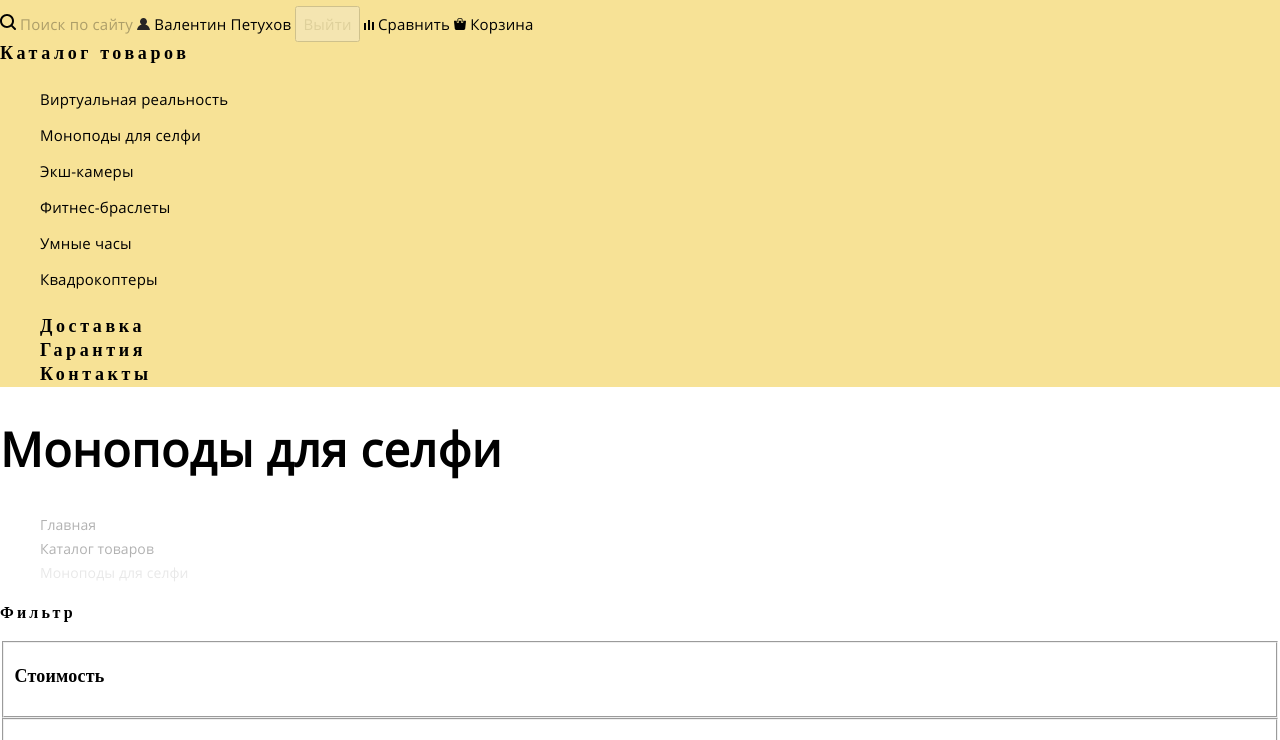
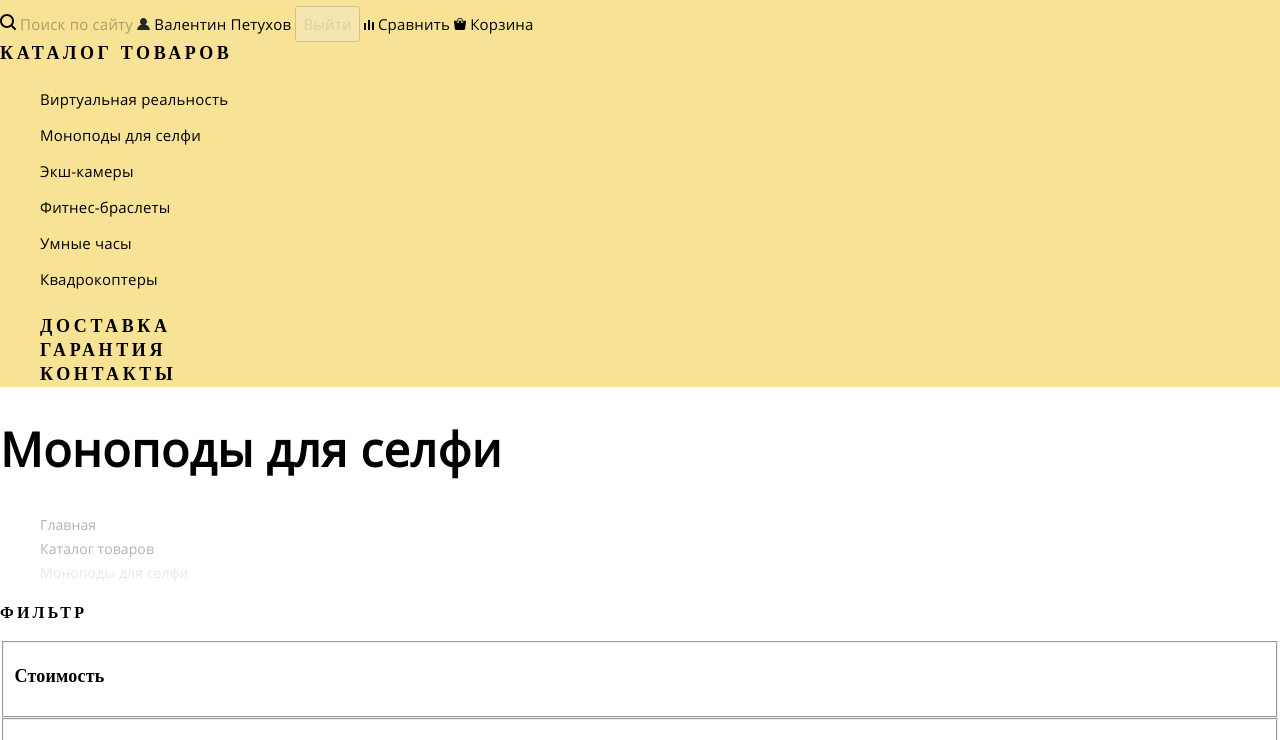
Before and after one commit to PlahtijVadim/953649-device-24, a plain HTML site: page catalog.html in a window 1280 px wide. Shown: the part 38-778 px from the top of the page. Drawn offline with nearby package versions, Linux system fonts and the light colour scheme; files whose address does not match are found by name.

Commit message:
Update catalog.html

```diff
--- a/catalog.html
+++ b/catalog.html
@@ -24,7 +24,7 @@
            <a href="basket.html">Корзина</a>
          </div>
     <div class="site-navigation">
-         <a  class="button" href="catalog.html">Каталог товаров</a>
+         <a  class="button" href="catalog.html">КАТАЛОГ ТОВАРОВ</a>
        <ul class="catalog-lists">
            <li><a href="#">Виртуальная реальность</a></li>
            <li><a href="#">Моноподы для селфи</a></li>
@@ -34,9 +34,9 @@
            <li><a href="#">Квадрокоптеры</a></li>
          </ul>
        <ul class="catalog-navigation">
-         <li><a href="#">Доставка</a></li>
-         <li><a href="#">Гарантия</a></li>
-         <li><a href="#">Контакты</a></li>
+         <li><a href="#">ДОСТАВКА</a></li>
+         <li><a href="#">ГАРАНТИЯ</a></li>
+         <li><a href="#">КОНТАКТЫ</a></li>
        </ul>
      </div>
   </nav>
@@ -49,7 +49,7 @@
   <li class="breadcrumbs-current"> Моноподы для селфи</li>
 </ul>
 <section class="filters">
-  <h3>Фильтр</h3>
+  <h3>ФИЛЬТР</h3>
   <form class="filter" method="get" action="https://echo.htmlacademy.ru">
     <fieldset><p class="filter-types">Стоимость</p>
       </fieldset>
@@ -90,11 +90,11 @@
   <label for="filter-Bluetooth-no">Нет</label></li>
 </ul>
 </fieldset>
-<button type="submit" class="filter-button">Показать</button>
+<button type="submit" class="filter-button">ПОКАЗАТЬ</button>
   </form>
   </section>
 <section class="monopod-types">
-  <h3>Сортировка</h3>
+  <h3>СОРТИРОВКА</h3>
   <ul class="sorting-type">
 <li><a href="#">По цене</a></li>
 <li><a href="#">По типу</a></li>
@@ -125,7 +125,7 @@
     </ul>
     <div class="page">
     <button class="button gallery-button gallery-button-back"
-    type="button">Назад</button>
+    type="button">НАЗАД</button>
     <ul class="pages">
       <li><button class="button gallery-button gallery-button-page1"
           type="button">1</button></li>
@@ -135,7 +135,7 @@
           type="button">3</button></li>
   </ul>
     <button class="button gallery-button gallery-button-next"
-    type="button">Вперед</button>
+    type="button">ВПЕРЕД</button>
   </div>
     </main>
     <footer class="Main-footer">
@@ -152,9 +152,9 @@
       </div>
   <p class="contacts">г. Москва, ул. Строителей, 15</p>
   <ul class="footer-navigation">
-  <li><a href="delivery.html">Доставка</a></li>
-  <li><a href="warranty.html">Гарантия</a></li>
-  <li><a href="contacts.html">Контакты</a></li>
+  <li><a href="delivery.html">ДОСТАВКА</a></li>
+  <li><a href="warranty.html">ГАРАНТИЯ</a></li>
+  <li><a href="contacts.html">КОНТАКТЫ</a></li>
 </ul>
 <p class="contacts">Тел.:+7(495)495-95-95</p>
 <section class="footer-social">
```
